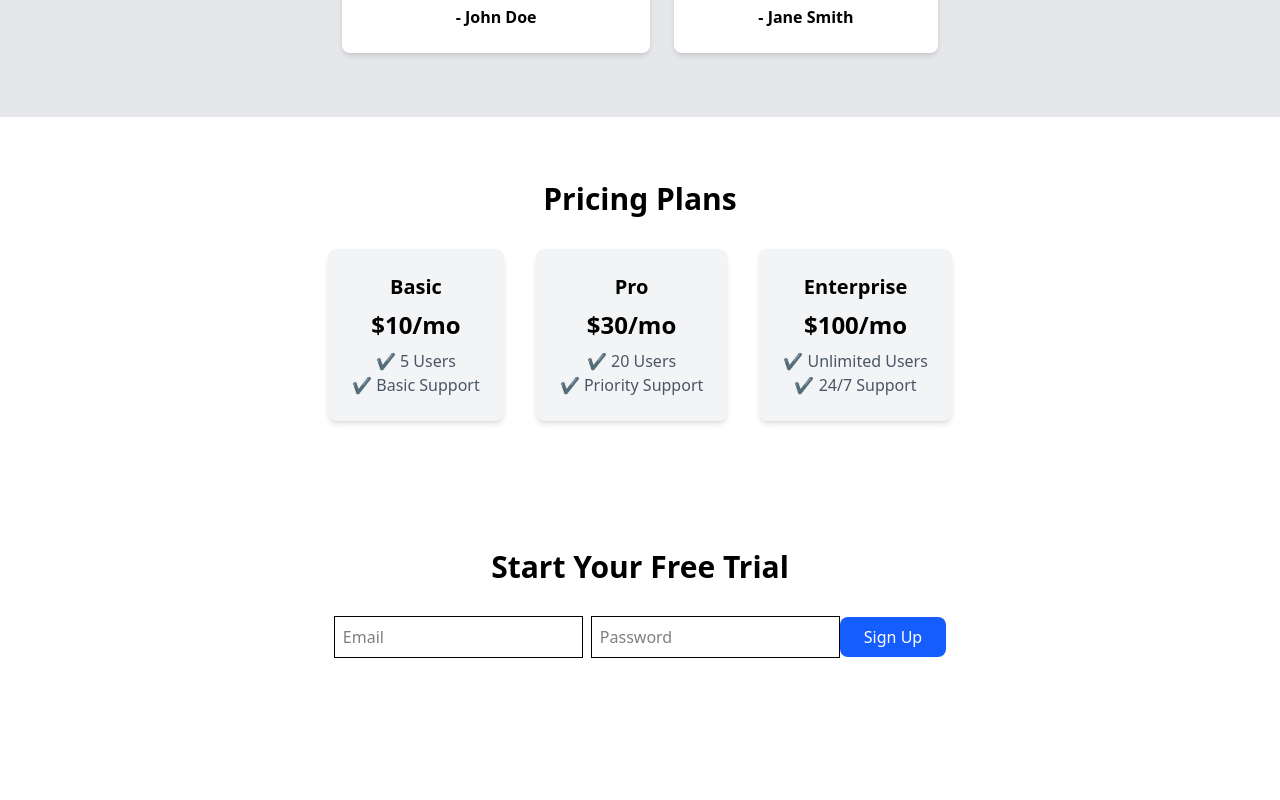
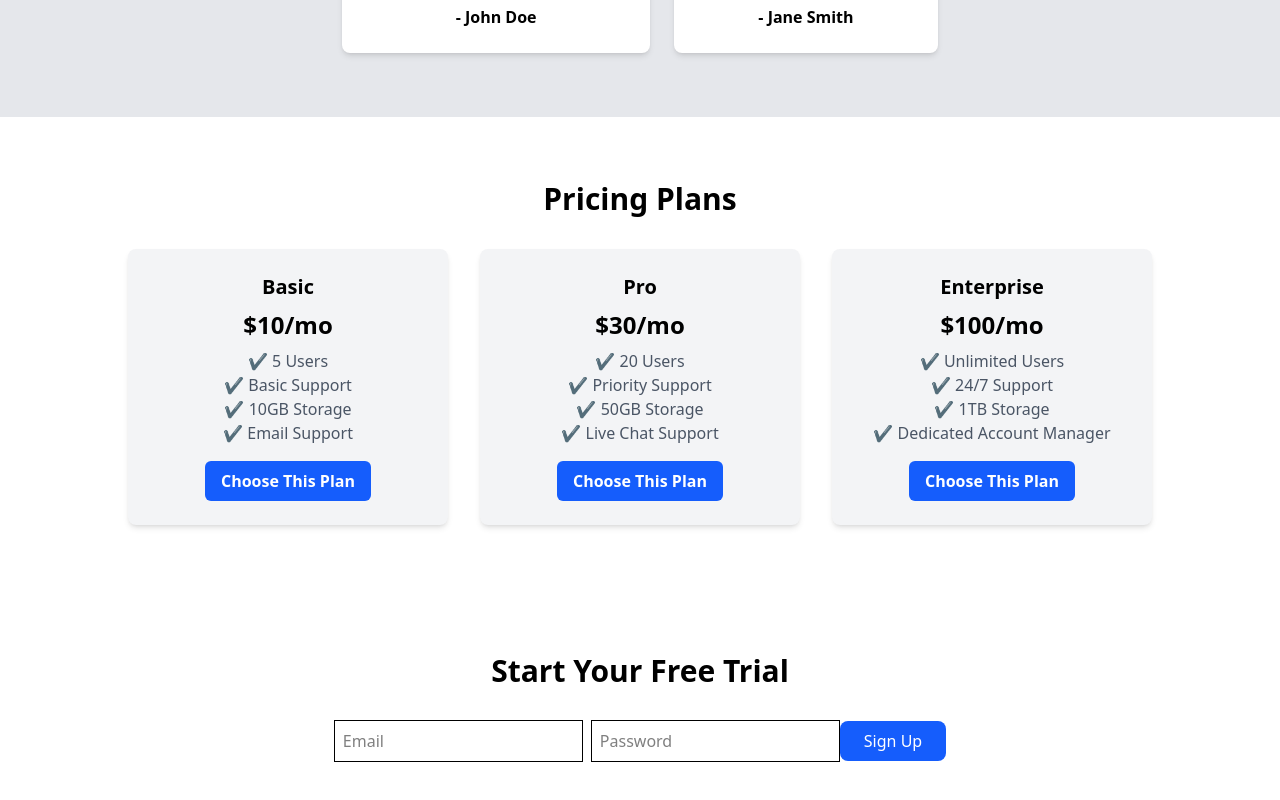
Before and after one commit to muaz64/saas-landing-page, a React (Vite) app: page / in a window 1280 px wide. Shown: the part 883-1683 px from the top of the page. Before the commit the page ends 1605 px from the top, so only its background shows below. Built offline with nearby package versions, Linux system fonts and the light colour scheme.

Commit message:
pricing section update 1

```diff
--- a/package.json
+++ b/package.json
@@ -12,6 +12,7 @@
   "dependencies": {
     "@tailwindcss/vite": "^4.0.11",
     "firebase": "^11.4.0",
+    "framer-motion": "^12.4.10",
     "react": "^19.0.0",
     "react-dom": "^19.0.0",
     "tailwindcss": "^4.0.11"
--- a/src/components/Pricing.jsx
+++ b/src/components/Pricing.jsx
@@ -1,8 +1,22 @@
+import { motion } from "framer-motion";
+
 const Pricing = () => {
   const plans = [
-      { name: "Basic", price: "$10/mo", features: ["5 Users", "Basic Support"] },
-      { name: "Pro", price: "$30/mo", features: ["20 Users", "Priority Support"] },
-      { name: "Enterprise", price: "$100/mo", features: ["Unlimited Users", "24/7 Support"] },
+    {
+      name: "Basic",
+      price: "$10/mo",
+      features: ["5 Users", "Basic Support", "10GB Storage", "Email Support"]
+    },
+    {
+      name: "Pro",
+      price: "$30/mo",
+      features: ["20 Users", "Priority Support", "50GB Storage", "Live Chat Support"]
+    },
+    {
+      name: "Enterprise",
+      price: "$100/mo",
+      features: ["Unlimited Users", "24/7 Support", "1TB Storage", "Dedicated Account Manager"]
+    },
   ];
 
   return (
@@ -10,15 +24,25 @@ const Pricing = () => {
       <h2 className="text-3xl font-bold text-center mb-8">Pricing Plans</h2>
       <div className="flex flex-col md:flex-row justify-center gap-8">
         {plans.map((plan, index) => (
-            <div key={index} className="bg-gray-100 p-6 rounded-lg shadow-md text-center">
+          <motion.div
+            key={index}
+            className="bg-gray-100 p-6 rounded-lg shadow-md text-center w-80"
+            initial={{ opacity: 0, y: 50 }} // Starts hidden & lower
+            whileInView={{ opacity: 1, y: 0 }} // Fades in & moves up
+            transition={{ duration: 0.5, delay: index * 0.2 }} // Staggered delay effect
+            viewport={{ once: true }} // Animates once per scroll
+          >
             <h3 className="text-xl font-semibold">{plan.name}</h3>
             <p className="text-2xl font-bold my-2">{plan.price}</p>
-              <ul className="text-gray-600">
+            <ul className="text-gray-600 mb-4">
               {plan.features.map((f, i) => (
                 <li key={i}>✔ {f}</li>
               ))}
             </ul>
-            </div>
+            <button className="bg-blue-600 text-white px-4 py-2 rounded-md font-bold hover:bg-blue-700 transition transform hover:scale-105 hover:shadow-lg">
+              Choose This Plan
+            </button>
+          </motion.div>
         ))}
       </div>
     </section>
--- /dev/null
+++ b/src/firebase.js
@@ -0,0 +1,12 @@
+import { initializeApp } from "firebase/app";
+import { getAuth, createUserWithEmailAndPassword } from "firebase/auth";
+
+const firebaseConfig = {
+  apiKey: "YOUR_FIREBASE_API_KEY",
+  authDomain: "YOUR_FIREBASE_AUTH_DOMAIN",
+  projectId: "YOUR_FIREBASE_PROJECT_ID",
+};
+
+const app = initializeApp(firebaseConfig);
+export const auth = getAuth(app);
+export default app;
```
Also changed, not shown: 1 other file (tests, documents, lock files or other folders). Lines whose indentation alone changed are shown as unchanged.
